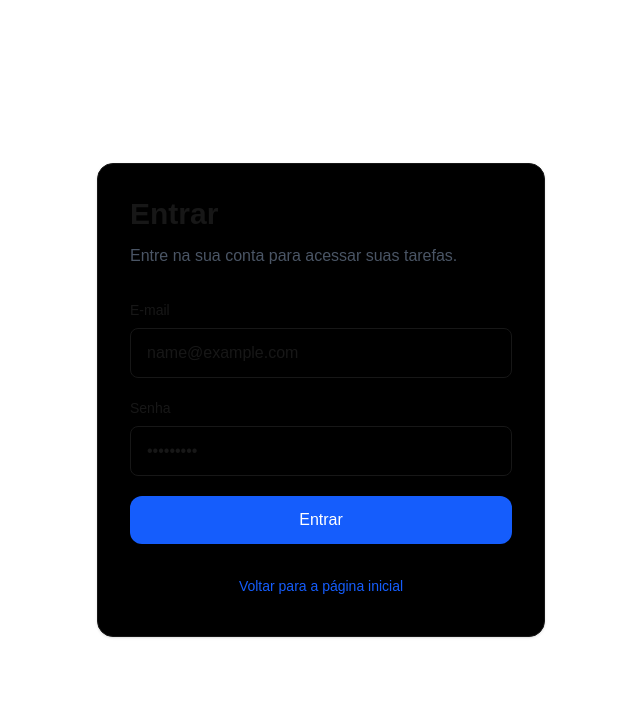
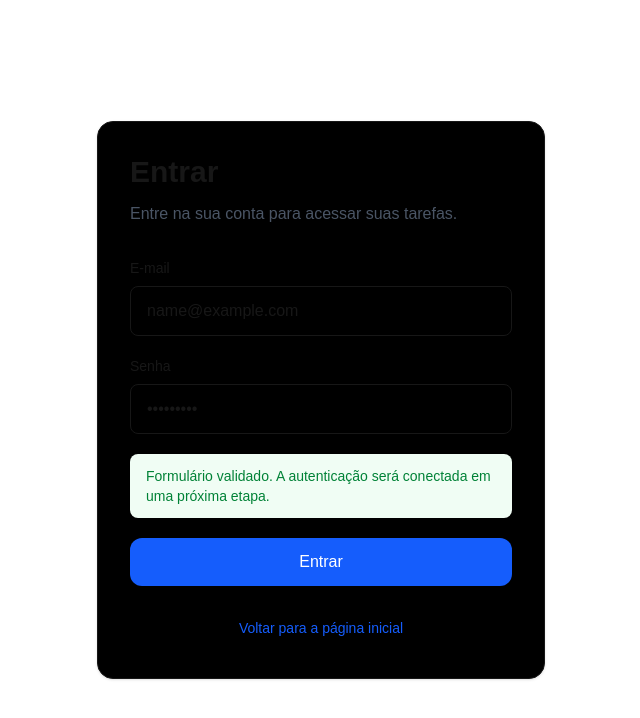
Before and after one commit to jorge-pires/projeto-kanban, a Next.js app: page /login in a window 1280 px wide. Both pictures are taken after typing "name@example.com", "Sample123" into the empty fields and a click on the button "Entrar". Shown: the top 718 px of the page, without its empty margins (319-959 px from the left). Built offline with nearby package versions, Linux system fonts and the light colour scheme.

Commit message:
feat: improve login form feedback and accessibility

```diff
--- a/components/auth/login-form.tsx
+++ b/components/auth/login-form.tsx
@@ -1,75 +1,104 @@
-"use client";
+"use client"
 
-import { useState } from "react";
-import type { FormEvent } from "react";
+import { useState } from "react"
+import type { FormEvent } from "react"
 
-import { Button } from "@/components/ui/Button";
+import { Button } from "@/components/ui/Button"
 
 export function LoginForm() {
-  const [email, setEmail] = useState("");
-  const [password, setPassword] = useState("");
-  const [error, setError] = useState("");
+  const [email, setEmail] = useState("")
+  const [password, setPassword] = useState("")
+  const [error, setError] = useState("")
+  const [successMessage, setSuccessMessage] =
+    useState("")
 
-  function handleSubmit(event: FormEvent<HTMLFormElement>) {
-    event.preventDefault();
+  function handleSubmit(
+    event: FormEvent<HTMLFormElement>
+  ) {
+    event.preventDefault()
+
+    setError("")
+    setSuccessMessage("")
 
     if (!email || !password) {
-      setError("Preencha todos os campos.");
-      return;
+      setError("Preencha todos os campos.")
+      return
     }
 
     if (password.length < 6) {
-      setError("A senha deve ter pelo menos 6 caracteres.");
-      return;
+      setError(
+        "A senha deve ter pelo menos 6 caracteres."
+      )
+      return
     }
 
-    setError("");
-
-    console.log({
-      email,
-      password,
-    });
+    setSuccessMessage(
+      "Formulário validado. A autenticação será conectada em uma próxima etapa."
+    )
   }
 
   return (
-    <form onSubmit={handleSubmit} className="mt-8 flex flex-col gap-5">
+    <form
+      onSubmit={handleSubmit}
+      className="mt-8 flex flex-col gap-5"
+      noValidate
+    >
       <div className="flex flex-col gap-2">
-        <label htmlFor="email" className="text-sm font-medium">
+        <label
+          htmlFor="email"
+          className="text-sm font-medium"
+        >
           E-mail
         </label>
 
         <input
-          required
           id="email"
           name="email"
           type="email"
           value={email}
-          onChange={(event) => setEmail(event.target.value)}
+          onChange={(event) =>
+            setEmail(event.target.value)
+          }
           placeholder="voce@exemplo.com"
+          autoComplete="email"
+          aria-describedby={
+            error ? "login-error" : undefined
+          }
+          required
           className="rounded-lg border px-4 py-3 outline-none transition focus:border-blue-600 focus:ring-2 focus:ring-blue-100"
         />
       </div>
 
       <div className="flex flex-col gap-2">
-        <label htmlFor="password" className="text-sm font-medium">
+        <label
+          htmlFor="password"
+          className="text-sm font-medium"
+        >
           Senha
         </label>
 
         <input
-          required
-          minLength={6}
           id="password"
           name="password"
           type="password"
           value={password}
-          onChange={(event) => setPassword(event.target.value)}
+          onChange={(event) =>
+            setPassword(event.target.value)
+          }
           placeholder="Digite sua senha"
+          autoComplete="current-password"
+          aria-describedby={
+            error ? "login-error" : undefined
+          }
+          required
+          minLength={6}
           className="rounded-lg border px-4 py-3 outline-none transition focus:border-blue-600 focus:ring-2 focus:ring-blue-100"
         />
       </div>
 
       {error && (
         <p
+          id="login-error"
           role="alert"
           className="rounded-lg bg-red-50 px-4 py-3 text-sm text-red-700"
         >
@@ -77,9 +106,23 @@ export function LoginForm() {
         </p>
       )}
 
-      <Button type="submit" variant="primary" size="md" className="w-full">
+      {successMessage && (
+        <p
+          role="status"
+          className="rounded-lg bg-green-50 px-4 py-3 text-sm text-green-700"
+        >
+          {successMessage}
+        </p>
+      )}
+
+      <Button
+        type="submit"
+        variant="primary"
+        size="md"
+        className="w-full"
+      >
         Entrar
       </Button>
     </form>
-  );
+  )
 }
```
Also changed, not shown: 1 other file (tests, documents, lock files or other folders).
